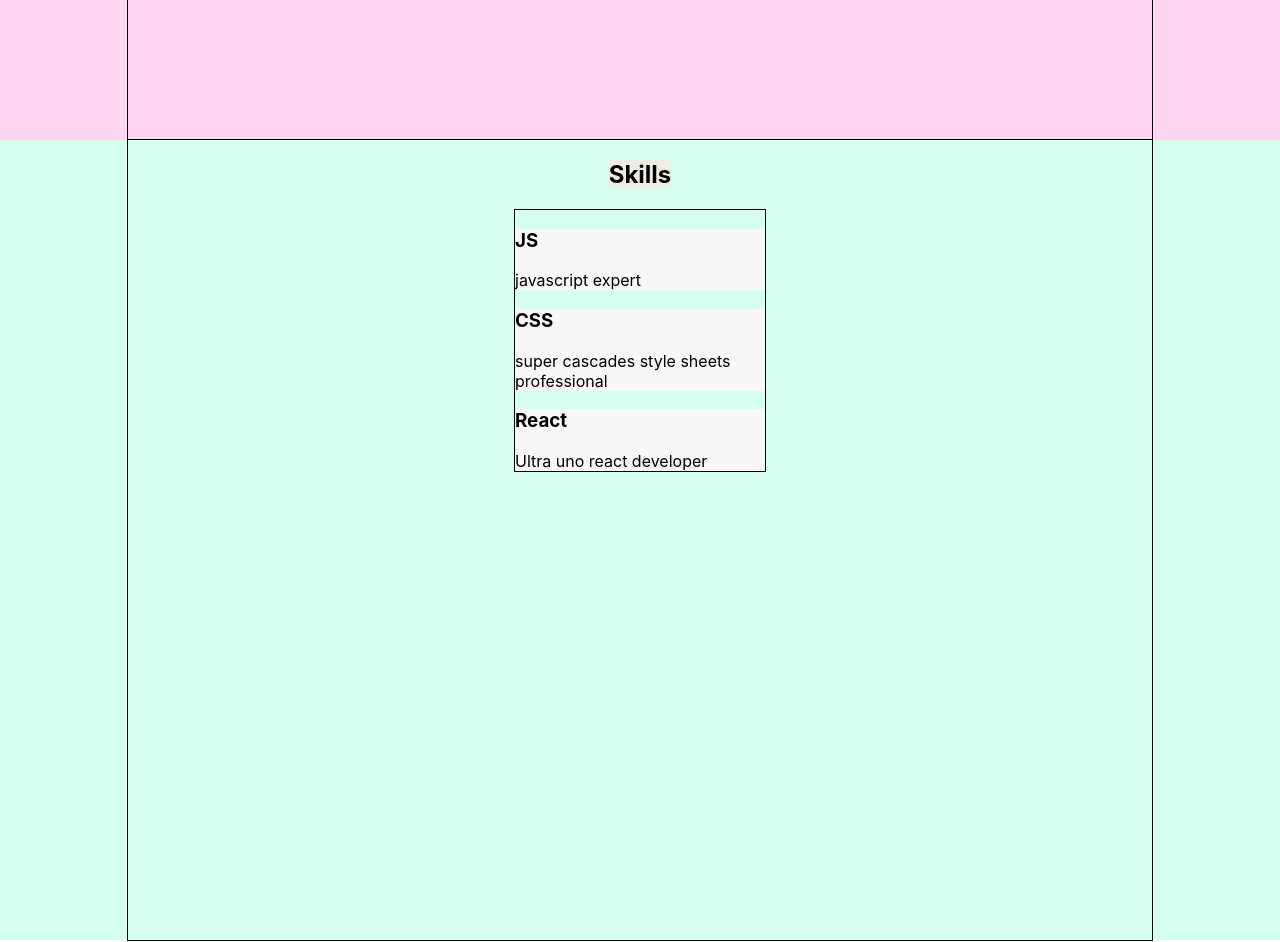
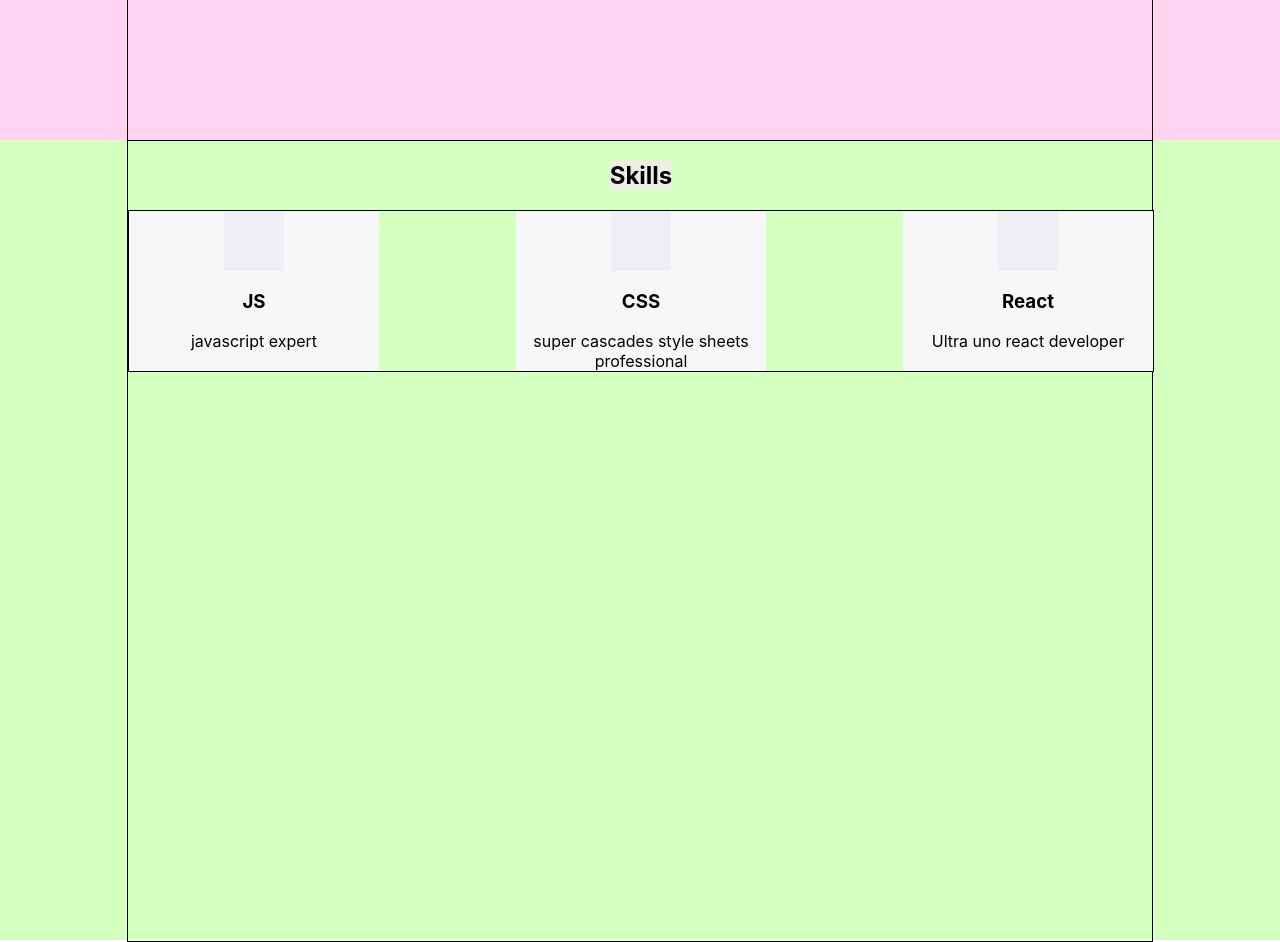
Before and after one commit to yuvinogradov/portfolio, a React (Create React App) app: page / in a window 1280 px wide. Shown: the part 740-1682 px from the top of the page. Built offline with nearby package versions, Linux system fonts and the light colour scheme.

Commit message:
second commit

```diff
--- a/src/Skills/Skill/Skill.module.css
+++ b/src/Skills/Skill/Skill.module.css
@@ -1,4 +1,14 @@
 .skill {
     width: 250px;
     background-color: #f7f7f7;
+    display: flex;
+    flex-direction: column;
+    align-items: center;
+    text-align: center;
 }
+
+.icon {
+    height: 60px;
+    width: 60px;
+    background-color: #eeeef5;
+}
--- a/src/Skills/Skills.module.css
+++ b/src/Skills/Skills.module.css
@@ -1,9 +1,9 @@
 .skillsBlock {
     height: 100vh;
-    background-color: #d4fff0;
-    display: flex;
-    justify-content: flex-end;
-    align-items: center;
+    background-color: #d4ffc0;
+
+
+    /*align-items: center;*/
 }
 
 .skillsContainer {
@@ -17,5 +17,10 @@
 }
 
 .skills {
+    width: 100%;
     border: 1px solid;
+    display: flex;
+    /*flex-direction: row;*/
+    justify-content: space-between;
+    flex-wrap: wrap;
 }
--- a/src/common/styles/Container.module.css
+++ b/src/common/styles/Container.module.css
@@ -6,4 +6,5 @@
     display: flex;
     align-items: center;
     justify-content: space-between;
+    flex-wrap: wrap;
 }
```
